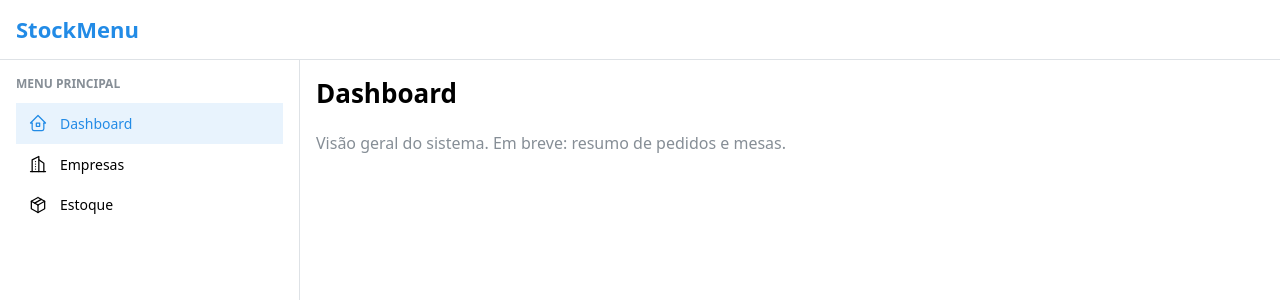
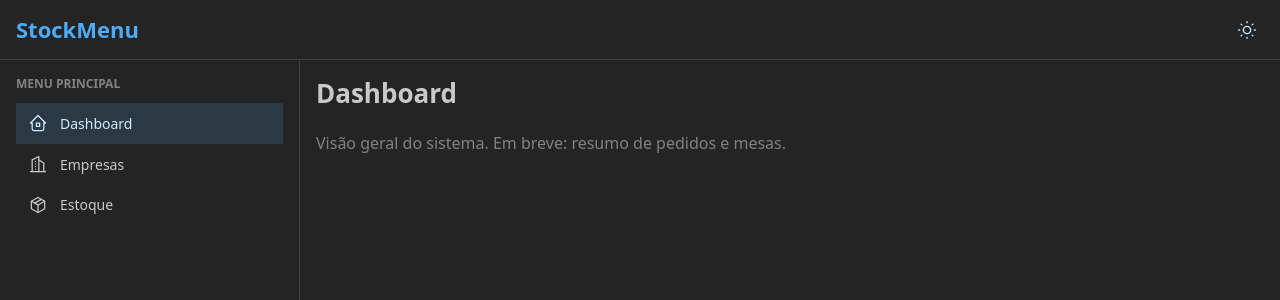
Before and after one commit to kevinDsousa/StockMenu-Frontend, a React (Vite) app: page / in a window 1280 px wide. Shown: the top 300 px of the page. Built offline with nearby package versions, Linux system fonts and the light colour scheme.

Commit message:
docs: adixiona doc

```diff
--- a/src/App.tsx
+++ b/src/App.tsx
@@ -6,7 +6,7 @@ import { AppRouter } from '@/router'
 
 export default function App() {
   return (
-    <MantineProvider theme={theme}>
+    <MantineProvider theme={theme} defaultColorScheme="dark">
       <QueryProvider>
         <AppRouter />
       </QueryProvider>
--- a/src/components/icons/Icon.tsx
+++ b/src/components/icons/Icon.tsx
@@ -2,6 +2,8 @@ import {
   IconHome2,
   IconBuildingSkyscraper,
   IconPackage,
+  IconSun,
+  IconMoon,
   type Icon as TablerIconType,
 } from '@tabler/icons-react'
 
@@ -9,6 +11,8 @@ export const iconNames = [
   'home',
   'building',
   'package',
+  'sun',
+  'moon',
 ] as const
 
 export type IconName = (typeof iconNames)[number]
@@ -17,6 +21,8 @@ const iconMap: Record<IconName, TablerIconType> = {
   home: IconHome2,
   building: IconBuildingSkyscraper,
   package: IconPackage,
+  sun: IconSun,
+  moon: IconMoon,
 }
 
 export interface IconProps {
--- a/src/routes/__root.tsx
+++ b/src/routes/__root.tsx
@@ -1,5 +1,5 @@
 import { createRootRoute, Link, Outlet } from '@tanstack/react-router'
-import { AppShell, Burger, Group, NavLink, Title, Text } from '@mantine/core'
+import { AppShell, Burger, Group, NavLink, Title, Text, ActionIcon, Tooltip, useMantineColorScheme } from '@mantine/core'
 import { useDisclosure } from '@mantine/hooks'
 import { Icon } from '@/components/icons'
 
@@ -9,6 +9,7 @@ export const Route = createRootRoute({
 
 function RootComponent() {
   const [opened, { toggle }] = useDisclosure()
+  const { colorScheme, toggleColorScheme } = useMantineColorScheme()
 
   return (
     <AppShell
@@ -21,9 +22,21 @@ function RootComponent() {
       padding="md"
     >
       <AppShell.Header>
-        <Group h="100%" px="md">
-          <Burger opened={opened} onClick={toggle} hiddenFrom="sm" size="sm" />
-          <Title order={3} c="blue">StockMenu</Title>
+        <Group h="100%" px="md" justify="space-between">
+          <Group>
+            <Burger opened={opened} onClick={toggle} hiddenFrom="sm" size="sm" />
+            <Title order={3} c="blue">StockMenu</Title>
+          </Group>
+          <Tooltip label={colorScheme === 'dark' ? 'Modo claro' : 'Modo escuro'}>
+            <ActionIcon
+              variant="subtle"
+              size="lg"
+              aria-label={colorScheme === 'dark' ? 'Alternar para modo claro' : 'Alternar para modo escuro'}
+              onClick={() => toggleColorScheme()}
+            >
+              <Icon name={colorScheme === 'dark' ? 'sun' : 'moon'} size={22} />
+            </ActionIcon>
+          </Tooltip>
         </Group>
       </AppShell.Header>
 
```
Also changed, not shown: 6 other files (tests, documents, lock files or other folders).
